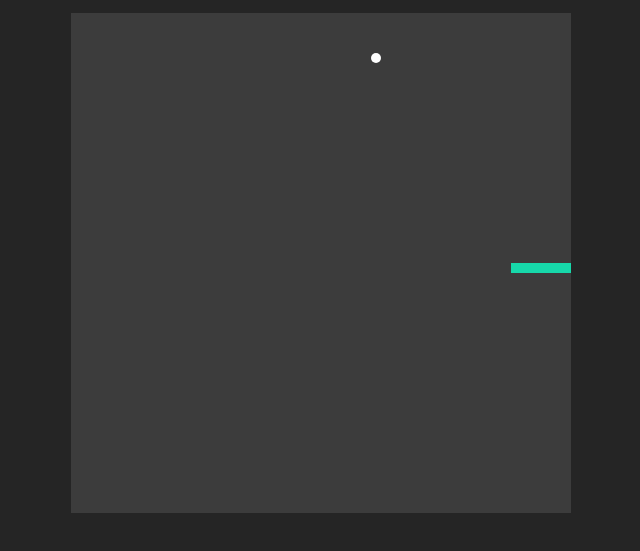
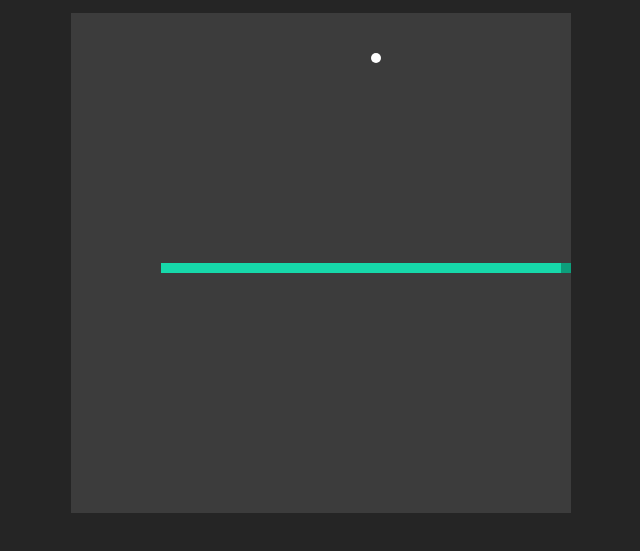
Before and after one commit to nicolashemonic/Snake, a plain HTML site: page Snake/index.html in a window 1280 px wide. Shown: the part 139-690 px from the top of the page, without its empty margins (319-959 px from the left). Drawn offline with Linux system fonts and the light colour scheme.

Commit message:
Added snake head

```diff
--- a/Snake/Scripts/Class/Snake.js
+++ b/Snake/Scripts/Class/Snake.js
@@ -7,7 +7,7 @@ var Snake = (function () {
         // constant values
         this.defaultTopPosition = 250;
         this.defaultLeftPosition = 0;
-        this.defaultLimbNumber = 5;
+        this.defaultLimbNumber = 40;
         this.minSpeed = 40;
         this.maxSpeed = 15;
         this.speedDecrement = 1;
@@ -254,6 +254,9 @@ var Snake = (function () {
         firstLimb.isFirst = false;
         moveLimb.isFirst = true;
 
+        firstLimb.element.removeClass("is-first");
+        moveLimb.element.addClass("is-first");
+
         if (this.moveLimbCurrentIndex >= this.limbs.length - 1) {
             this.moveLimbCurrentIndex = 0;
         } else {
--- a/Snake/app.css
+++ b/Snake/app.css
@@ -23,6 +23,10 @@ body {
     position: absolute;
 }
 
+.limb.is-first {
+    background: #0D9E7B;
+}
+
 .prey {
     width: 10px;
     height: 10px;
```
Also changed, not shown: 2 other files.
